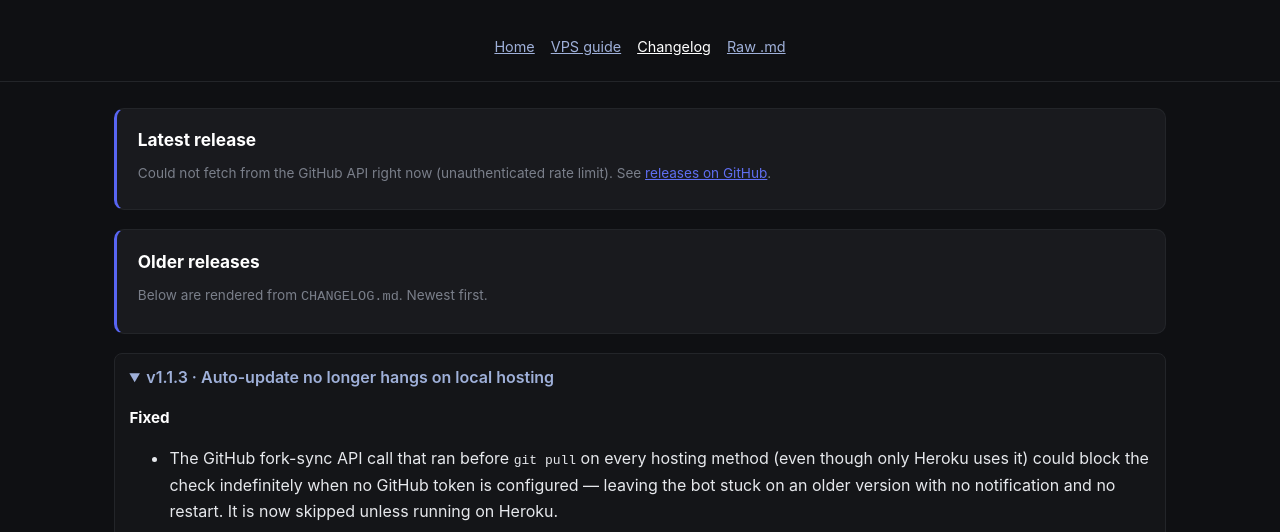
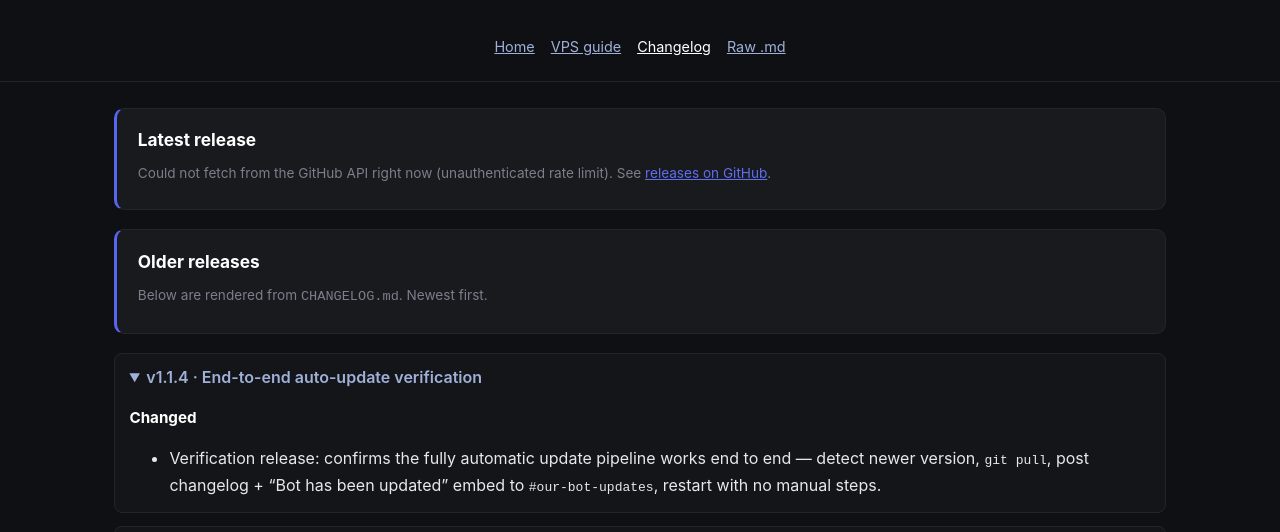
Before and after one commit to justsadnyx-ux/supportly, a plain HTML site: page docs/changelog.html in a window 1280 px wide. Shown: the part 212-744 px from the top of the page. Drawn offline with Linux system fonts and the light colour scheme; no server answers.

Commit message:
v1.1.4: end-to-end auto-update pipeline verification release

```diff
--- a/docs/changelog.html
+++ b/docs/changelog.html
@@ -36,7 +36,7 @@
       <div class="card" id="latest-card">
         <h2>Latest release</h2>
         <p class="mut">
-          <span class="pill">v1.1.3</span> &middot;
+          <span class="pill">v1.1.4</span> &middot;
           Fetching the full release notes from the public GitHub Releases API&hellip;
           (GitHub enforces unauthenticated rate limits; if the live fetch is throttled, the fallback message below appears — the latest version <em>tag</em> is always shown.)
         </p>
@@ -46,6 +46,17 @@
         <h2>Older releases</h2>
         <p class="mut">Below are rendered from <code>CHANGELOG.md</code>. Newest first.</p>
       </div>
+
+      <!-- v1.1.4 -->
+      <details open>
+        <summary><span class="pill">v1.1.4</span> &middot; End-to-end auto-update verification</summary>
+        <div style="margin-top:.6rem;">
+          <h3 style="font-size:.95rem;color:#fff;">Changed</h3>
+          <ul style="margin:.25rem 0;">
+            <li>Verification release: confirms the fully automatic update pipeline works end to end — detect newer version, <code>git pull</code>, post changelog + &ldquo;Bot has been updated&rdquo; embed to <code>#our-bot-updates</code>, restart with no manual steps.</li>
+          </ul>
+        </div>
+      </details>
 
       <!-- v1.1.3 -->
       <details open>
```
Also changed, not shown: docs/index.html (+1 -1 lines), 3 other files.
